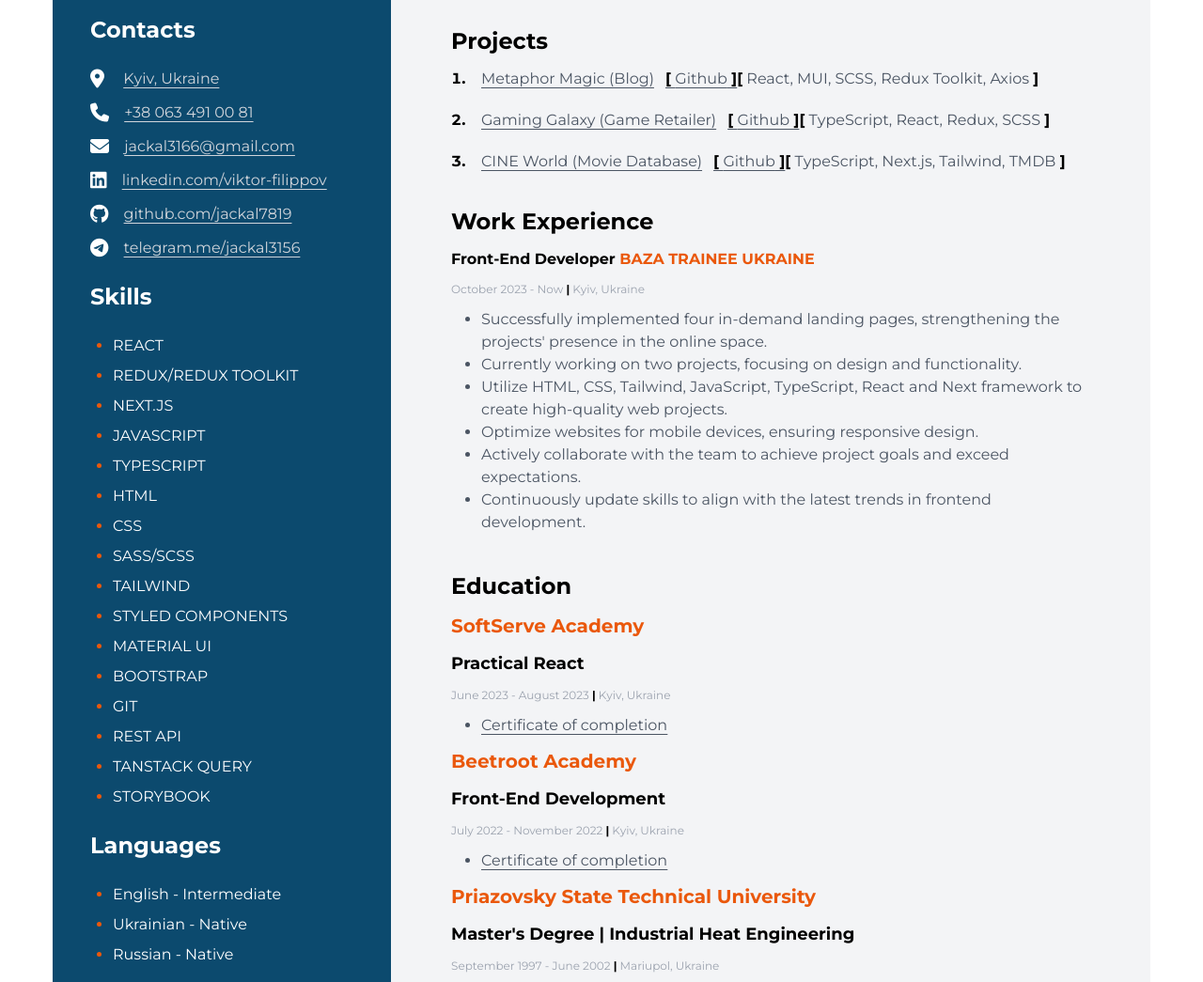
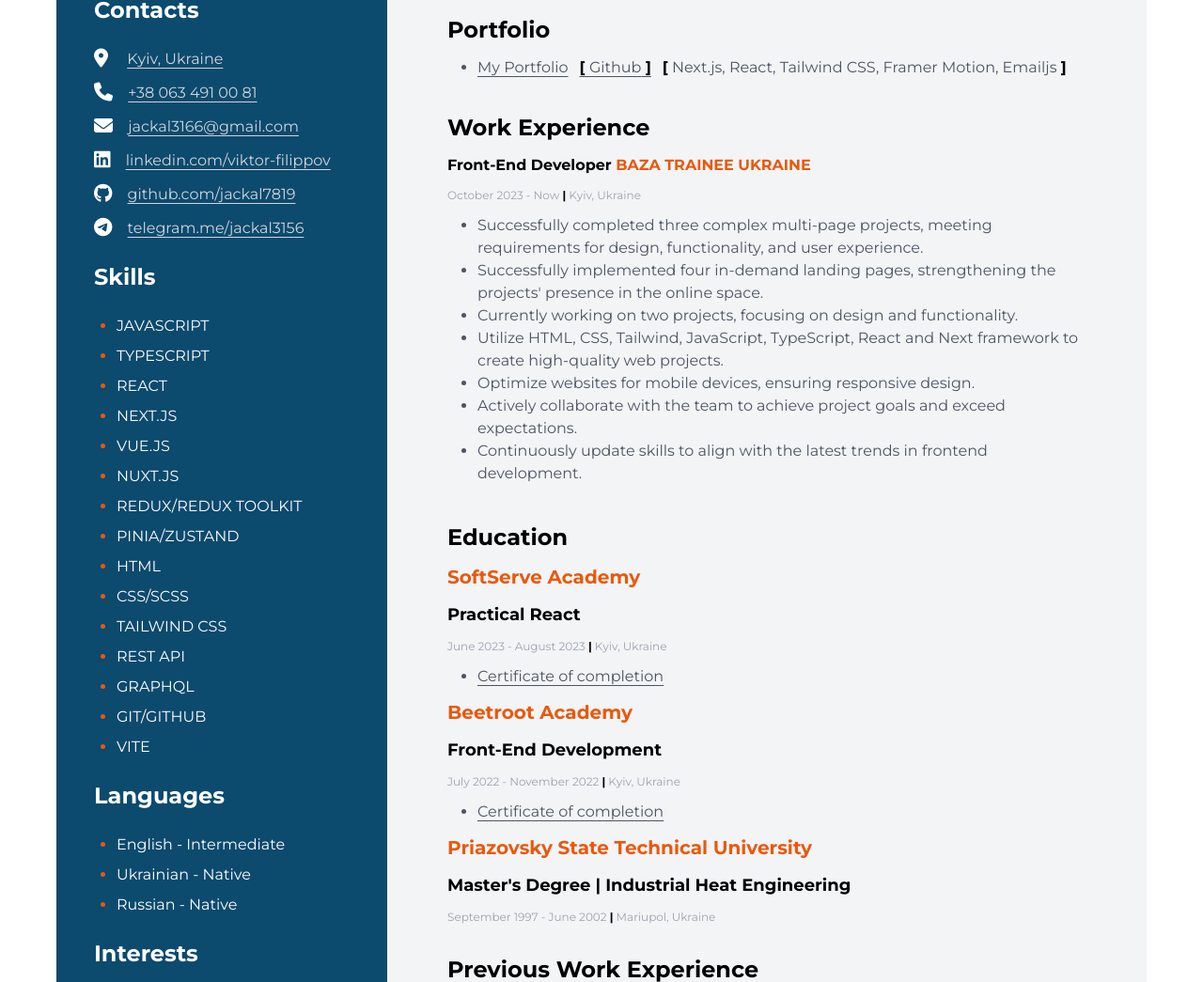
Before and after one commit to jackal7819/resume, a plain HTML site: page index.html in a window 1280 px wide. Shown: the part 458-1503 px from the top of the page at 94% size. Drawn offline with nearby package versions, Linux system fonts and the light colour scheme.

Commit message:
Add portfolio

```diff
--- a/index.html
+++ b/index.html
@@ -18,10 +18,10 @@
 		></script>
 		<title>CV</title>
 	</head>
-	<body class="font-[Montserrat] m-0 p-0">
+	<body class="font-[Montserrat]">
 		<!--Main-->
 		<main
-			class="w-full flex flex-row-reverse justify-content-center max-w-[1200px] max-h-[1700px] mx-auto my-4 p-4"
+			class="w-full flex flex-row-reverse justify-content-center max-w-[1200px] max-h-[1670px] mx-auto p-5"
 		>
 			<!--Main content-->
 			<div class="bg-gray-100 px-16 py-[82px]">
@@ -45,73 +45,34 @@
 						professionals promises an exciting journey.
 					</p>
 				</section>
-				<!--Projects-->
+				<!--Portfolio-->
 				<section class="mb-9">
-					<h3 class="mb-3 text-2xl font-bold">Projects</h3>
-					<ol class="ml-5 list-decimal">
-						<li class="mb-5 font-bold">
-							<span class="font-normal text-gray-600">
+					<h3 class="mb-3 text-2xl font-bold">Portfolio</h3>
+					<ul class="ml-8 list-disc">
+						<li class="mb-5 font-bold text-gray-600">
+							<span class="font-normal">
 								<a
-									href="https://blog-mauve-theta-33.vercel.app/"
-									class="ml-3 underline underline-offset-4"
+									href="https://portfolio-next-roan.vercel.app/"
+									class="underline duration-300 underline-offset-4 hover:text-amber-500"
 									target="_blank"
-									>Metaphor Magic (Blog)</a
+									>My Portfolio</a
 								><a
-									href="https://github.com/jackal7819/Blog-Reactjs"
-									class="ml-3 underline underline-offset-4"
+									href="https://github.com/jackal7819/portfolio-next"
+									class="ml-3 underline duration-300 underline-offset-4 hover:text-amber-500"
 									target="_blank"
 									><span class="font-bold text-black">[ </span
 									>Github<span class="font-bold text-black">
 										]</span
 									></a
-								><span class="font-bold text-black">[</span>
-								React, MUI, SCSS, Redux Toolkit, Axios
+								><span class="ml-3 font-bold text-black"
+									>[</span
+								>
+								Next.js, React, Tailwind CSS, Framer Motion,
+								Emailjs
 								<span class="font-bold text-black">]</span>
 							</span>
 						</li>
-						<li class="mb-5 font-bold">
-							<span class="font-normal text-gray-600">
-								<a
-									href="https://nintendo-store.onrender.com/"
-									class="ml-3 underline underline-offset-4"
-									target="_blank"
-									>Gaming Galaxy (Game Retailer)</a
-								><a
-									href="https://github.com/jackal7819/Nintendo-Store"
-									class="ml-3 underline underline-offset-4"
-									target="_blank"
-									><span class="font-bold text-black">[ </span
-									>Github<span class="font-bold text-black">
-										]</span
-									></a
-								><span class="font-bold text-black">[</span>
-								TypeScript, React, Redux, SCSS
-								<span class="font-bold text-black">]</span>
-							</span>
-						</li>
-						<li class="mb-5 font-bold">
-							<span class="font-normal text-gray-600">
-								<a
-									href="https://imdb-clone-seven-roan.vercel.app/"
-									class="ml-3 underline underline-offset-4"
-									target="_blank"
-									>CINE World (Movie Database)</a
-								><a
-									href="https://github.com/jackal7819/IMDB-Clone"
-									class="ml-3 underline underline-offset-4"
-									><span
-										class="font-bold text-black"
-										target="_blank"
-										>[ </span
-									>Github<span class="font-bold text-black">
-										]</span
-									></a
-								><span class="font-bold text-black">[</span>
-								TypeScript, Next.js, Tailwind, TMDB
-								<span class="font-bold text-black">]</span>
-							</span>
-						</li>
-					</ol>
+					</ul>
 				</section>
 				<section class="mb-10">
 					<h3 class="mb-3 text-2xl font-bold">Work Experience</h3>
@@ -129,6 +90,11 @@
 							Kyiv, Ukraine
 						</p>
 						<ul class="ml-8 list-disc">
+							<li class="text-gray-600">
+								Successfully completed three complex multi-page
+								projects, meeting requirements for design,
+								functionality, and user experience.
+							</li>
 							<li class="text-gray-600">
 								Successfully implemented four in-demand landing
 								pages, strengthening the projects' presence in
@@ -172,12 +138,11 @@
 							Ukraine
 						</p>
 						<ul class="mb-3 ml-8 list-disc">
-							<li
-								class="text-gray-600 underline underline-offset-4"
-							>
+							<li class="text-gray-600">
 								<a
 									href="https://drive.google.com/file/d/1Dp6IPjrY5iwRy8tSdV6Wk2cvSgQU-p_I/view"
 									target="_blank"
+									class="text-gray-600 underline duration-300 underline-offset-4 hover:text-amber-500"
 									>Certificate of completion</a
 								>
 							</li>
@@ -196,12 +161,11 @@
 							Ukraine
 						</p>
 						<ul class="mb-3 ml-8 list-disc">
-							<li
-								class="text-gray-600 underline underline-offset-4"
-							>
+							<li class="text-gray-600">
 								<a
 									href="https://lms.beetroot.academy/diploma/cl42dw3iqqpbb0824n144dspg"
 									target="_blank"
+									class="text-gray-600 underline duration-300 underline-offset-4 hover:text-amber-500"
 									>Certificate of completion</a
 								>
 							</li>
@@ -321,7 +285,7 @@
 							></i>
 							<a
 								href="https://www.google.com.ua/maps/place/%D0%9A%D0%B8%D0%B5%D0%B2,+02000/@50.4453301,30.422272,11.25z/data=!4m5!3m4!1s0x40d4cf4ee15a4505:0x764931d2170146fe!8m2!3d50.4501!4d30.5234?hl=ru"
-								class="ml-4 text-gray-300 underline underline-offset-4"
+								class="ml-4 text-gray-300 underline duration-300 underline-offset-4 hover:text-amber-500"
 								target="_blank"
 								>Kyiv, Ukraine</a
 							>
@@ -330,7 +294,7 @@
 							<i class="fa-solid fa-phone fa-lg"></i>
 							<a
 								href="tel:+380634910081"
-								class="ml-3 text-gray-300 underline underline-offset-4"
+								class="ml-3 text-gray-300 underline duration-300 underline-offset-4 hover:text-amber-500"
 								>+38 063 491 00 81</a
 							>
 						</p>
@@ -338,7 +302,7 @@
 							<i class="fa-solid fa-envelope fa-lg"></i>
 							<a
 								href="mailto:jackal3166@gmail.com"
-								class="ml-3 text-gray-300 underline underline-offset-4"
+								class="ml-3 text-gray-300 underline duration-300 underline-offset-4 hover:text-amber-500"
 								>jackal3166@gmail.com</a
 							>
 						</p>
@@ -346,7 +310,7 @@
 							<i class="fa-brands fa-linkedin fa-lg"></i>
 							<a
 								href="https://www.linkedin.com/in/viktor-filippov-51a259241/"
-								class="ml-3 text-gray-300 underline underline-offset-4"
+								class="ml-3 text-gray-300 underline duration-300 underline-offset-4 hover:text-amber-500"
 								target="_blank"
 								>linkedin.com/viktor-filippov</a
 							>
@@ -355,7 +319,7 @@
 							<i class="fa-brands fa-github fa-lg"></i>
 							<a
 								href="https://github.com/jackal7819"
-								class="ml-3 text-gray-300 underline underline-offset-4"
+								class="ml-3 text-gray-300 underline duration-300 underline-offset-4 hover:text-amber-500"
 								target="_blank"
 								>github.com/jackal7819</a
 							>
@@ -364,7 +328,7 @@
 							<i class="fa-brands fa-telegram fa-lg"></i>
 							<a
 								href="https://telegram.me/jackal3156"
-								class="ml-3 text-gray-300 underline underline-offset-4"
+								class="ml-3 text-gray-300 underline duration-300 underline-offset-4 hover:text-amber-500"
 								target="_blank"
 								>telegram.me/jackal3156</a
 							>
@@ -376,52 +340,49 @@
 					<h3 class="mb-6 text-2xl font-bold">Skills</h3>
 					<ul class="ml-6 text-orange-600 list-disc">
 						<li class="mb-2">
-							<span class="text-white">REACT</span>
-						</li>
-						<li class="mb-2">
-							<span class="text-white">REDUX/REDUX TOOLKIT</span>
-						</li>
-						<li class="mb-2">
-							<span class="text-white">NEXT.JS</span>
-						</li>
-						<li class="mb-2">
 							<span class="text-white">JAVASCRIPT</span>
 						</li>
 						<li class="mb-2">
 							<span class="text-white">TYPESCRIPT</span>
 						</li>
 						<li class="mb-2">
+							<span class="text-white">REACT</span>
+						</li>
+						<li class="mb-2">
+							<span class="text-white">NEXT.JS</span>
+						</li>
+						<li class="mb-2">
+							<span class="text-white">VUE.JS</span>
+						</li>
+						<li class="mb-2">
+							<span class="text-white">NUXT.JS</span>
+						</li>
+						<li class="mb-2">
+							<span class="text-white">REDUX/REDUX TOOLKIT</span>
+						</li>
+						<li class="mb-2">
+							<span class="text-white">PINIA/ZUSTAND</span>
+						</li>
+						<li class="mb-2">
 							<span class="text-white">HTML</span>
 						</li>
 						<li class="mb-2">
-							<span class="text-white">CSS</span>
+							<span class="text-white">CSS/SCSS</span>
 						</li>
 						<li class="mb-2">
-							<span class="text-white">SASS/SCSS</span>
-						</li>
-						<li class="mb-2">
-							<span class="text-white">TAILWIND</span>
-						</li>
-						<li class="mb-2">
-							<span class="text-white">STYLED COMPONENTS</span>
-						</li>
-						<li class="mb-2">
-							<span class="text-white">MATERIAL UI</span>
-						</li>
-						<li class="mb-2">
-							<span class="text-white">BOOTSTRAP</span>
-						</li>
-						<li class="mb-2">
-							<span class="text-white">GIT</span>
+							<span class="text-white">TAILWIND CSS</span>
 						</li>
 						<li class="mb-2">
 							<span class="text-white">REST API</span>
 						</li>
 						<li class="mb-2">
-							<span class="text-white">TANSTACK QUERY</span>
+							<span class="text-white">GRAPHQL</span>
 						</li>
 						<li class="mb-2">
-							<span class="text-white">STORYBOOK</span>
+							<span class="text-white">GIT/GITHUB</span>
+						</li>
+						<li class="mb-2">
+							<span class="text-white">VITE</span>
 						</li>
 					</ul>
 				</section>
```
